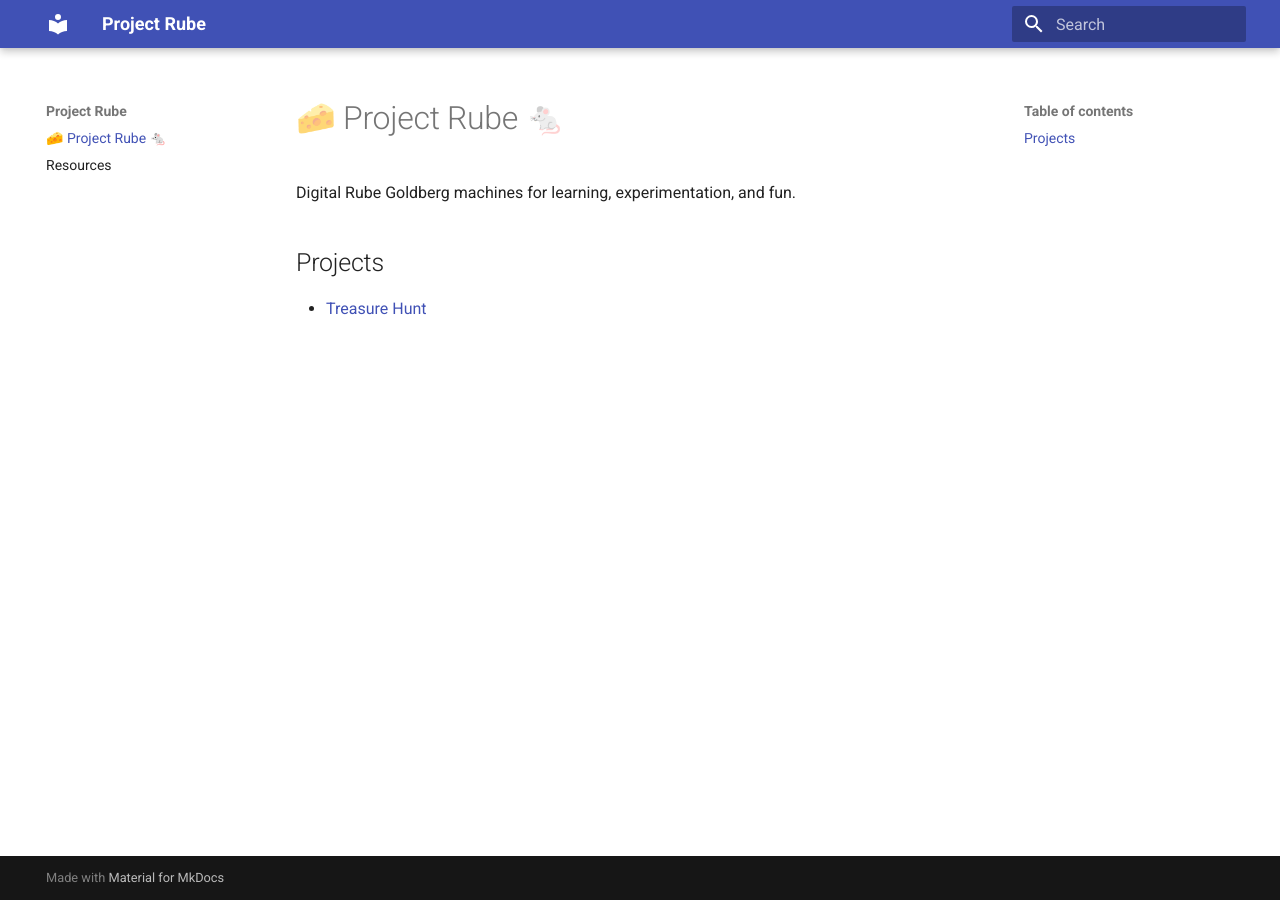
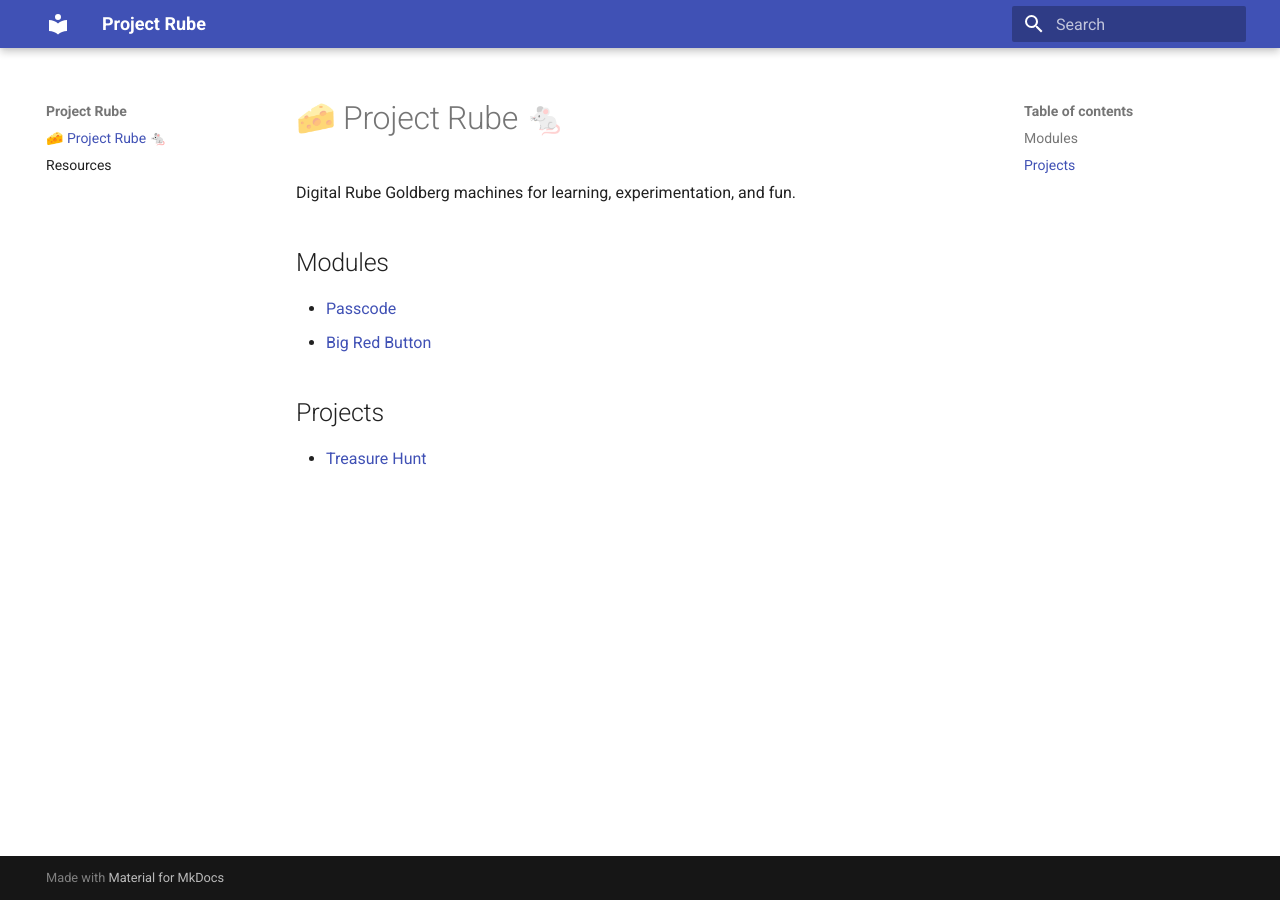
Before and after one commit to projectrube/www, an MkDocs documentation site: the page built from docs/index.md, in a window 1280 px wide. Built offline with MkDocs 1.6.1 and Material for MkDocs 9.7.7, drawn with Linux system fonts in a browser that asks for light colours.

Commit message:
adding big red button

```diff
--- a/docs/index.md
+++ b/docs/index.md
@@ -2,6 +2,11 @@
 
 Digital Rube Goldberg machines for learning, experimentation, and fun.
 
+## Modules
+
+- [Passcode](https://github.com/projectrube/passcode)
+- [Big Red Button](https://github.com/projectrube/big-red-button)
+
 ## Projects
 
 - [Treasure Hunt](https://github.com/projectrube/passcode#treasure-map)
```
